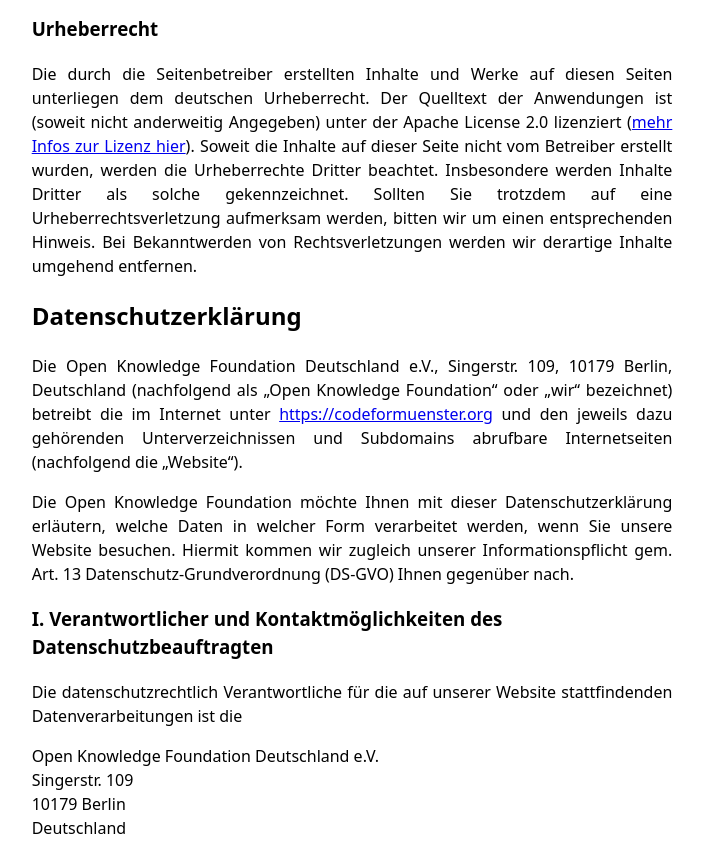
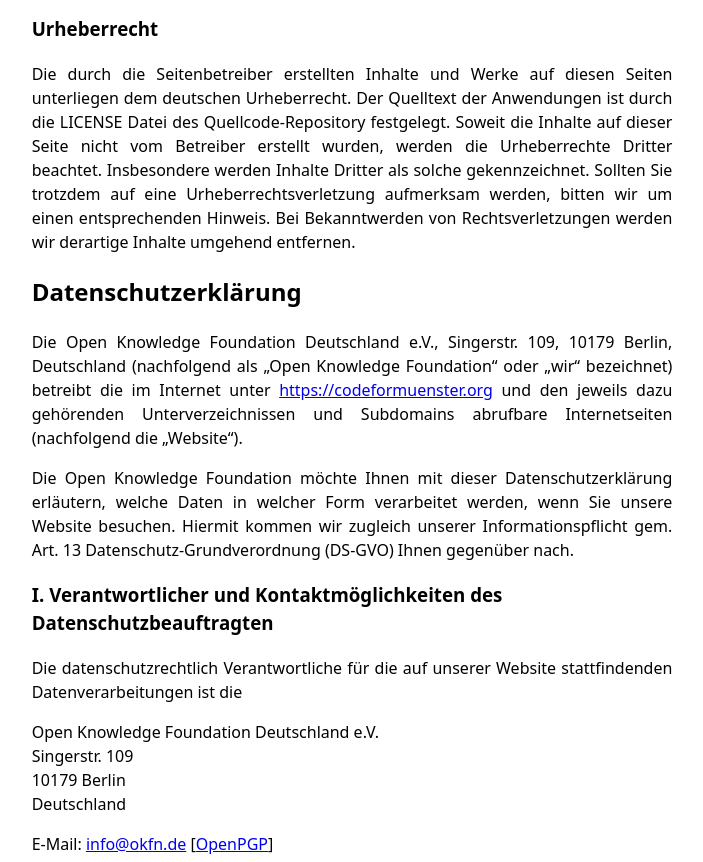
Before and after one commit to codeformuenster/impressum, a plain HTML site: page index.html in a window 1280 px wide. Shown: the part 1130-1992 px from the top of the page, without its empty margins (288-991 px from the left). Drawn offline with Linux system fonts and the light colour scheme.

Commit message:
reword copyright claim

```diff
--- a/index.html
+++ b/index.html
@@ -56,10 +56,9 @@
 
             <h3>Urheberrecht</h3>
             <p>Die durch die Seitenbetreiber erstellten Inhalte und Werke auf diesen Seiten unterliegen dem
-                deutschen Urheberrecht. Der Quelltext der Anwendungen ist (soweit nicht anderweitig Angegeben) unter der
-                Apache License 2.0 lizenziert (<a href="https://apache.org/licenses/LICENSE-2.0.txt" rel="nofollow">mehr
-                    Infos zur Lizenz
-                    hier</a>). Soweit die Inhalte auf dieser Seite nicht vom Betreiber erstellt wurden, werden die
+                deutschen Urheberrecht. Der Quelltext der Anwendungen ist durch die LICENSE Datei des
+                Quellcode-Repository festgelegt.
+                Soweit die Inhalte auf dieser Seite nicht vom Betreiber erstellt wurden, werden die
                 Urheberrechte Dritter beachtet. Insbesondere werden Inhalte Dritter als solche gekennzeichnet.
                 Sollten Sie trotzdem auf eine Urheberrechtsverletzung aufmerksam werden, bitten wir um einen
                 entsprechenden Hinweis. Bei Bekanntwerden von Rechtsverletzungen werden wir derartige Inhalte
```
